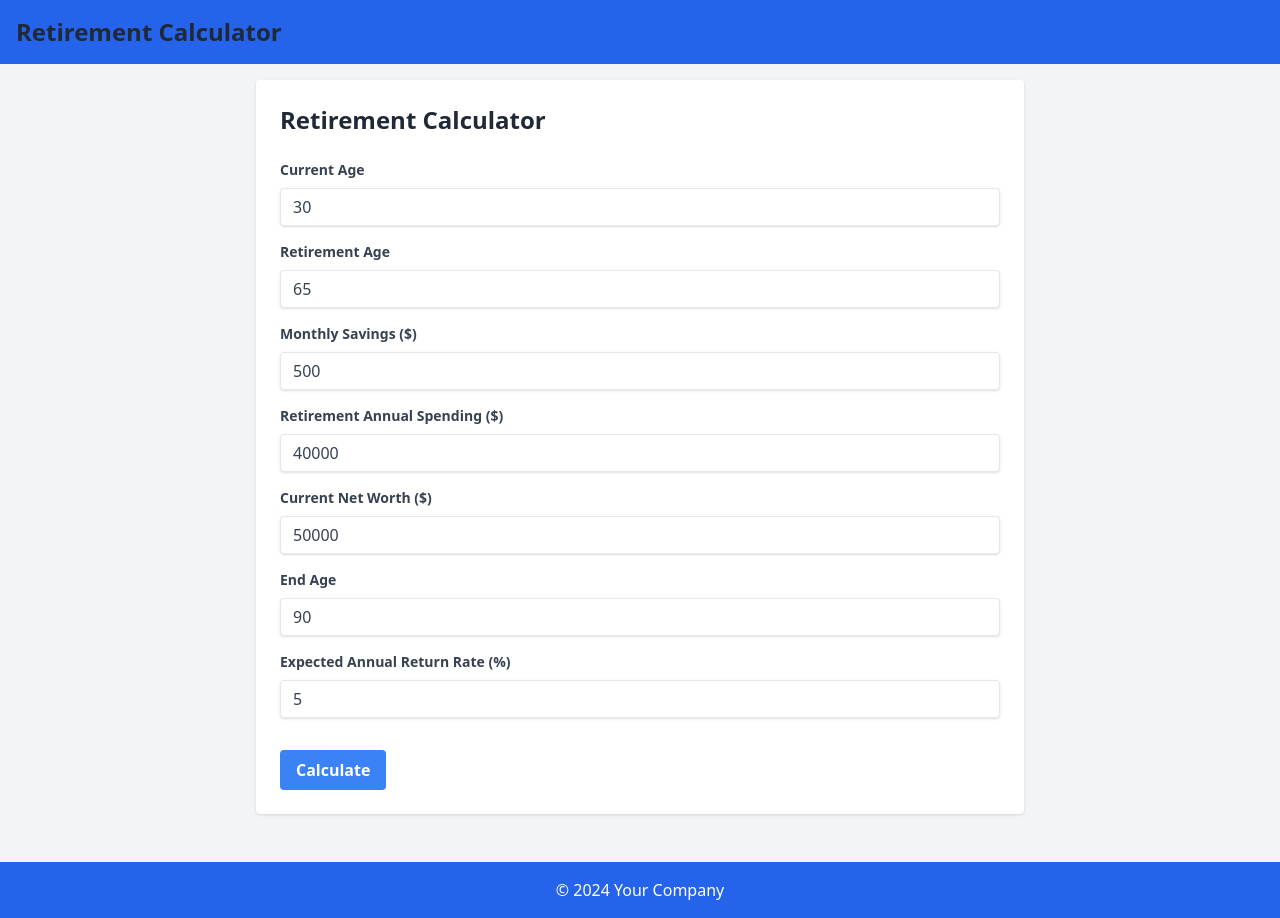
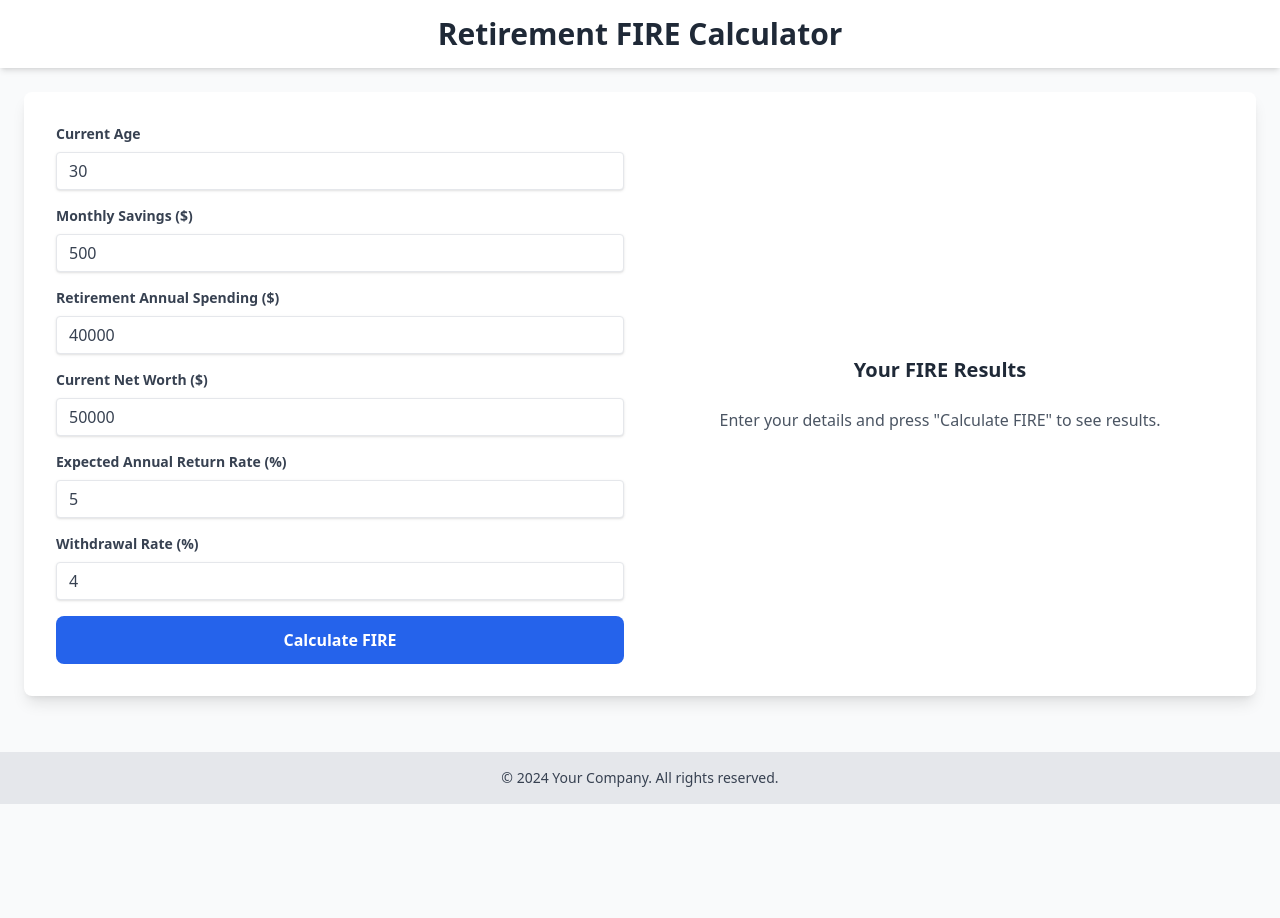
Before and after one commit to jakeleaves/retirement-calculator, a Next.js app: page / in a window 1280 px wide. After the commit the page ends 804 px from the top, so only its background shows below. Built offline with nearby package versions, Linux system fonts and the light colour scheme; no server answers.

Commit message:
more changes

```diff
--- a/src/app/layout.tsx
+++ b/src/app/layout.tsx
@@ -12,11 +12,10 @@ export const metadata = {
 export default function RootLayout({ children }: { children: ReactNode }) {
   return (
     <html lang="en">
-      <body className="min-h-screen flex flex-col">
-        {/* Wrap the application with ConvexProvider */}
+      <body className="min-h-screen flex flex-col bg-gray-50">
         <ClientProvider>
           <Header />
-          <main className="flex-grow container mx-auto p-4">
+          <main className="flex-grow flex items-center justify-center">
             {children}
           </main>
           <Footer />
@@ -27,17 +26,17 @@ export default function RootLayout({ children }: { children: ReactNode }) {
 }
 
 const Header = () => (
-  <header className="bg-blue-600 text-white p-4">
-    <div className="container mx-auto">
-      <h1 className="text-2xl font-bold">Retirement Calculator</h1>
+  <header className="bg-white shadow-md w-full py-4">
+    <div className="container mx-auto px-4">
+      <h1 className="text-3xl font-bold text-center text-gray-800">Retirement FIRE Calculator</h1>
     </div>
   </header>
 );
 
 const Footer = () => (
-  <footer className="bg-blue-600 text-white p-4 mt-8">
-    <div className="container mx-auto text-center">
-      © {new Date().getFullYear()} Your Company
+  <footer className="bg-gray-200 text-gray-700 text-sm text-center py-4 mt-8">
+    <div className="container mx-auto">
+      © {new Date().getFullYear()} Your Company. All rights reserved.
     </div>
   </footer>
 );
--- a/src/app/page.tsx
+++ b/src/app/page.tsx
@@ -2,29 +2,30 @@
 
 'use client';
 
-import React, { useState, useEffect } from 'react';
-import Input from '@/components/Input';
+import React, { useState } from 'react';
+import RetirementForm from '@/components/RetirementForm';
+import RetirementResults from '@/components/RetirementResults';
 import SavingsChart from '@/components/SavingsChart';
 import { RetirementInput, RetirementOutput } from '@/utils/calculateRetirement';
-import { useRetirementCalculation } from '@/hooks/useRetirementCalculation';
+import { useMutation } from 'convex/react';
+import { api } from '../../convex/_generated/api';
 
 const HomePage: React.FC = () => {
-  const { performCalculation } = useRetirementCalculation();
+  const calculateRetirementMutation = useMutation(api.functions.calculateRetirement.calculateFIRE);
 
   const [input, setInput] = useState<RetirementInput>({
     age: 30,
-    retirementAge: 65,
     monthlySavings: 500,
     retirementAnnualSpending: 40000,
     currentNetWorth: 50000,
-    endAge: 90,
-    expectedReturnRate: 5, // Default expected return rate
+    expectedReturnRate: 5,
+    withdrawalRate: 4,
   });
 
   const [output, setOutput] = useState<RetirementOutput | null>(null);
   const [loading, setLoading] = useState(false);
   const [error, setError] = useState<string | null>(null);
-  const [chartData, setChartData] = useState<{ age: number; netWorth: number }[]>([]);
+  const [chartData, setChartData] = useState<{ age: number; netWorth: number; contributions: number; ratio: number }[]>([]);
 
   const handleChange = (e: React.ChangeEvent<HTMLInputElement>) => {
     const { name, value } = e.target;
@@ -43,8 +44,7 @@ const HomePage: React.FC = () => {
     setChartData([]);
 
     try {
-      // Call the Convex mutation
-      const result = await performCalculation(input);
+      const result = await calculateRetirementMutation(input);
       setOutput(result);
       setChartData(result.detailedNetWorth);
     } catch (err: any) {
@@ -56,103 +56,21 @@ const HomePage: React.FC = () => {
   };
 
   return (
-    <div className="max-w-3xl mx-auto bg-white p-6 rounded shadow">
-      <h2 className="text-2xl font-bold mb-6">Retirement Calculator</h2>
-      <form onSubmit={handleSubmit}>
-        {/* Basic Inputs */}
-        <Input
-          label="Current Age"
-          name="age"
-          type="number"
-          value={input.age}
-          onChange={handleChange}
-          min={0}
-          max={100}
+    <div className="container mx-auto p-6">
+      <div className="bg-white rounded-lg shadow-lg p-8 grid grid-cols-1 md:grid-cols-2 gap-8">
+        <RetirementForm
+          input={input}
+          handleChange={handleChange}
+          handleSubmit={handleSubmit}
+          loading={loading}
         />
-        <Input
-          label="Retirement Age"
-          name="retirementAge"
-          type="number"
-          value={input.retirementAge}
-          onChange={handleChange}
-          min={input.age + 1}
-          max={120}
-        />
-        <Input
-          label="Monthly Savings ($)"
-          name="monthlySavings"
-          type="number"
-          value={input.monthlySavings}
-          onChange={handleChange}
-          min={0}
-        />
-        <Input
-          label="Retirement Annual Spending ($)"
-          name="retirementAnnualSpending"
-          type="number"
-          value={input.retirementAnnualSpending}
-          onChange={handleChange}
-          min={0}
-        />
-        <Input
-          label="Current Net Worth ($)"
-          name="currentNetWorth"
-          type="number"
-          value={input.currentNetWorth}
-          onChange={handleChange}
-          min={0}
-        />
-        <Input
-          label="End Age"
-          name="endAge"
-          type="number"
-          value={input.endAge}
-          onChange={handleChange}
-          min={input.retirementAge + 1}
-          max={120}
-        />
-
-        {/* Expected Return Rate */}
-        <div className="mb-4">
-          <label htmlFor="expectedReturnRate" className="block text-gray-700 text-sm font-bold mb-2">
-            Expected Annual Return Rate (%)
-          </label>
-          <input
-            id="expectedReturnRate"
-            name="expectedReturnRate"
-            type="number"
-            value={input.expectedReturnRate}
-            onChange={handleChange}
-            min={0}
-            max={20} // Maximum expected return rate
-            step={0.1}
-            className="shadow appearance-none border rounded w-full py-2 px-3 text-gray-700 leading-tight focus:outline-none focus:shadow-outline"
-            required
-          />
-        </div>
-
-        <button
-          type="submit"
-          className="bg-blue-500 hover:bg-blue-700 text-white font-bold py-2 px-4 rounded focus:outline-none focus:shadow-outline mt-4"
-          disabled={loading}
-        >
-          {loading ? 'Calculating...' : 'Calculate'}
-        </button>
-      </form>
-
-      {error && <p className="text-red-500 mt-4">{error}</p>}
+        <RetirementResults output={output} error={error} />
+      </div>
 
       {output && (
-        <div className="mt-6">
-          <h3 className="text-xl font-semibold mb-2">Results</h3>
-          <p>Your FIRE Number: ${output.fireNumber.toLocaleString()}</p>
-          <p>Your FIRE Age: {output.fireAge.toFixed(2)} years old</p>
-          <p>Years Until FIRE: {output.yearsUntilFire.toFixed(2)} years</p>
-
-          <div className="mt-6">
-            <h4 className="text-lg font-semibold mb-2">Net Worth Growth by Age</h4>
-            <SavingsChart data={chartData} />
-          </div>
+        <div className="mt-8 bg-white rounded-lg shadow-lg p-8">
+          <h3 className="text-xl font-semibold mb-4">Net Worth Growth by Age</h3>
+          <SavingsChart data={chartData} />
         </div>
       )}
     </div>
--- /dev/null
+++ b/src/components/RetirementForm.tsx
@@ -0,0 +1,86 @@
+// src/components/RetirementForm.tsx
+
+import React from 'react';
+import Input from '@/components/Input';
+
+interface RetirementFormProps {
+  input: any; // Define a more specific type for input later
+  handleChange: (e: React.ChangeEvent<HTMLInputElement>) => void;
+  handleSubmit: (e: React.FormEvent) => void;
+  loading: boolean;
+}
+
+const RetirementForm: React.FC<RetirementFormProps> = ({
+  input,
+  handleChange,
+  handleSubmit,
+  loading,
+}) => {
+  return (
+    <form onSubmit={handleSubmit} className="space-y-4">
+      <Input
+        label="Current Age"
+        name="age"
+        type="number"
+        value={input.age}
+        onChange={handleChange}
+        min={0}
+        max={100}
+      />
+      <Input
+        label="Monthly Savings ($)"
+        name="monthlySavings"
+        type="number"
+        value={input.monthlySavings}
+        onChange={handleChange}
+        min={0}
+      />
+      <Input
+        label="Retirement Annual Spending ($)"
+        name="retirementAnnualSpending"
+        type="number"
+        value={input.retirementAnnualSpending}
+        onChange={handleChange}
+        min={0}
+      />
+      <Input
+        label="Current Net Worth ($)"
+        name="currentNetWorth"
+        type="number"
+        value={input.currentNetWorth}
+        onChange={handleChange}
+        min={0}
+      />
+      <Input
+        label="Expected Annual Return Rate (%)"
+        name="expectedReturnRate"
+        type="number"
+        value={input.expectedReturnRate}
+        onChange={handleChange}
+        min={0}
+        max={20}
+        step={0.1}
+      />
+      <Input
+        label="Withdrawal Rate (%)"
+        name="withdrawalRate"
+        type="number"
+        value={input.withdrawalRate}
+        onChange={handleChange}
+        min={1}
+        max={20}
+        step={0.1}
+      />
+
+      <button
+        type="submit"
+        className="w-full bg-blue-600 text-white font-bold py-3 rounded-lg hover:bg-blue-700 transition duration-200"
+        disabled={loading}
+      >
+        {loading ? 'Calculating...' : 'Calculate FIRE'}
+      </button>
+    </form>
+  );
+};
+
+export default RetirementForm;
--- /dev/null
+++ b/src/components/RetirementResults.tsx
@@ -0,0 +1,42 @@
+// src/components/RetirementResults.tsx
+
+import React from 'react';
+
+interface RetirementResultsProps {
+  output: any; // Define a more specific type for output later
+  error: string | null;
+}
+
+const RetirementResults: React.FC<RetirementResultsProps> = ({ output, error }) => {
+  return (
+    <div className="flex flex-col items-center justify-center">
+      <h2 className="text-xl font-semibold mb-6">Your FIRE Results</h2>
+      {error && <p className="text-red-500 mb-4">{error}</p>}
+
+      {output ? (
+        <div className="text-center space-y-6">
+          <div>
+            <p className="text-2xl font-bold">FIRE Number</p>
+            <p className="text-3xl text-green-600 font-extrabold">
+              ${output.fireNumber.toLocaleString()}
+            </p>
+          </div>
+          <div>
+            <p className="text-2xl font-bold">FIRE Age</p>
+            <p className="text-3xl text-green-600 font-extrabold">{output.fireAge.toFixed(2)}</p>
+          </div>
+          <div>
+            <p className="text-2xl font-bold">Years Until FIRE</p>
+            <p className="text-3xl text-green-600 font-extrabold">
+              {output.yearsUntilFire.toFixed(2)}
+            </p>
+          </div>
+        </div>
+      ) : (
+        <p className="text-gray-600">Enter your details and press "Calculate FIRE" to see results.</p>
+      )}
+    </div>
+  );
+};
+
+export default RetirementResults;
--- a/src/components/SavingsChart.tsx
+++ b/src/components/SavingsChart.tsx
@@ -2,8 +2,8 @@
 
 import React from 'react';
 import {
-  LineChart,
-  Line,
+  AreaChart,
+  Area,
   XAxis,
   YAxis,
   CartesianGrid,
@@ -14,22 +14,71 @@ import {
 interface SavingsData {
   age: number;
   netWorth: number;
+  contributions: number;
+  ratio: number;
 }
 
 interface SavingsChartProps {
   data: SavingsData[];
 }
 
-const SavingsChart: React.FC<SavingsChartProps> = ({ data }) => (
-  <ResponsiveContainer width="100%" height={400}>
-    <LineChart data={data}>
-      <CartesianGrid strokeDasharray="3 3" />
-      <XAxis dataKey="age" label={{ value: 'Age', position: 'insideBottomRight', offset: -5 }} />
-      <YAxis label={{ value: 'Net Worth ($)', angle: -90, position: 'insideLeft' }} />
-      <Tooltip formatter={(value: number) => `$${value.toLocaleString()}`} />
-      <Line type="monotone" dataKey="netWorth" stroke="#8884d8" activeDot={{ r: 8 }} />
-    </LineChart>
-  </ResponsiveContainer>
-);
+const SavingsChart: React.FC<SavingsChartProps> = ({ data }) => {
+  return (
+    <ResponsiveContainer width="100%" height={400}>
+      <AreaChart data={data} margin={{ left: 20, right: 20 }}>
+        <CartesianGrid strokeDasharray="3 3" />
+
+        {/* X Axis */}
+        <XAxis dataKey="age" label={{ value: 'Age', position: 'insideBottomRight', offset: -5 }} />
+
+        {/* Y Axis for Net Worth and Contributions */}
+        <YAxis
+          label={{
+            value: 'Amount ($)',
+            angle: -90,
+            position: 'insideLeft',
+            offset: 10, // Offset to avoid overlap
+            dy: -10, // Move the label up slightly
+          }}
+          tickMargin={10} // Add margin for better visibility of the ticks
+        />
+
+        {/* Tooltip with custom formatter to show the ratio */}
+        <Tooltip
+          formatter={(value: number, name: string, props: any) => {
+            if (name === 'Net Worth') {
+              const ratio = props.payload.ratio;
+              return [
+                `$${value.toLocaleString()}`,
+                `${name} (${ratio.toFixed(1)}x ratio)`,
+              ];
+            }
+            return [`$${value.toLocaleString()}`, name];
+          }}
+        />
+
+        {/* Area for Contributions */}
+        <Area
+          type="monotone"
+          dataKey="contributions"
+          stroke="#8884d8"
+          fill="#8884d8"
+          fillOpacity={0.4}
+          name="Contributions"
+        />
+
+        {/* Area for Net Worth */}
+        <Area
+          type="monotone"
+          dataKey="netWorth"
+          stroke="#82ca9d"
+          fill="#82ca9d"
+          fillOpacity={0.6}
+          name="Net Worth"
+        />
+      </AreaChart>
+    </ResponsiveContainer>
+  );
+};
 
 export default SavingsChart;
```
Also changed, not shown: src/utils/calculateRetirement.ts (+24 -39 lines), 1 other file (tests, documents, lock files or other folders).
